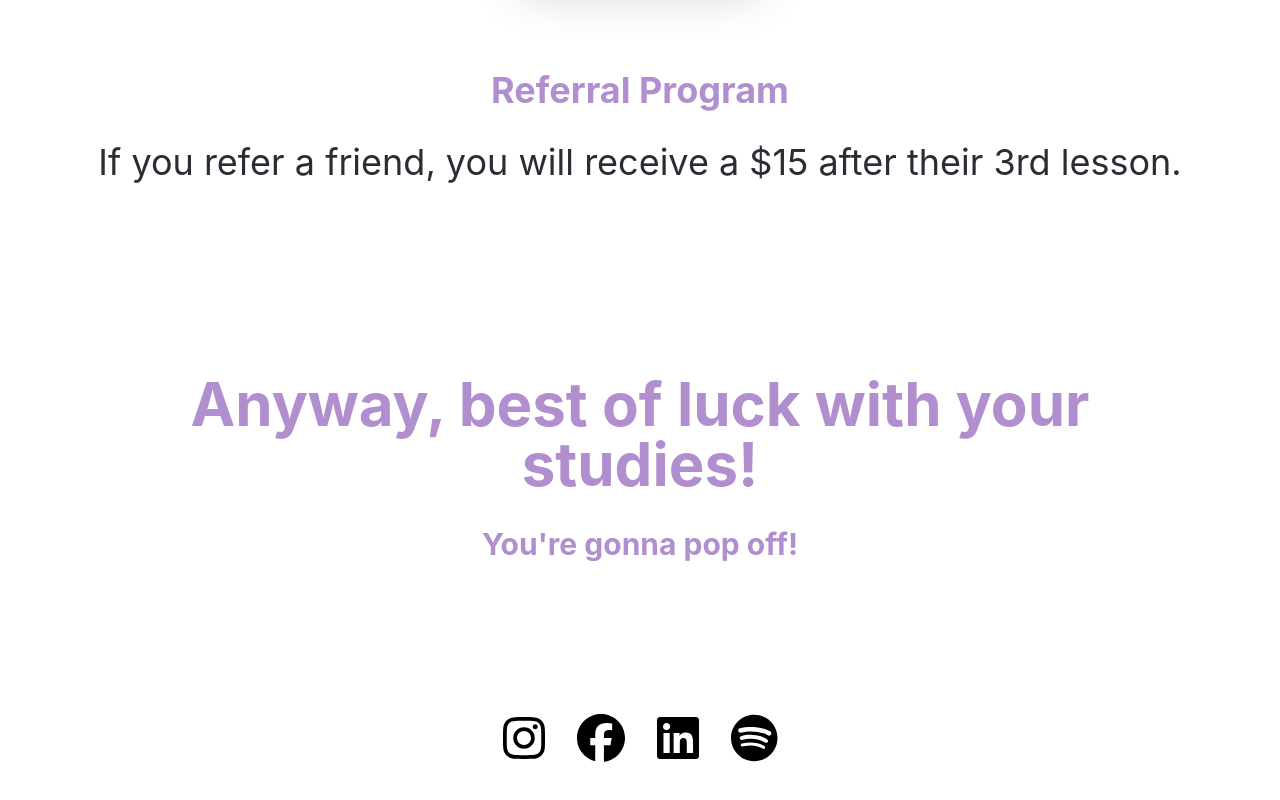
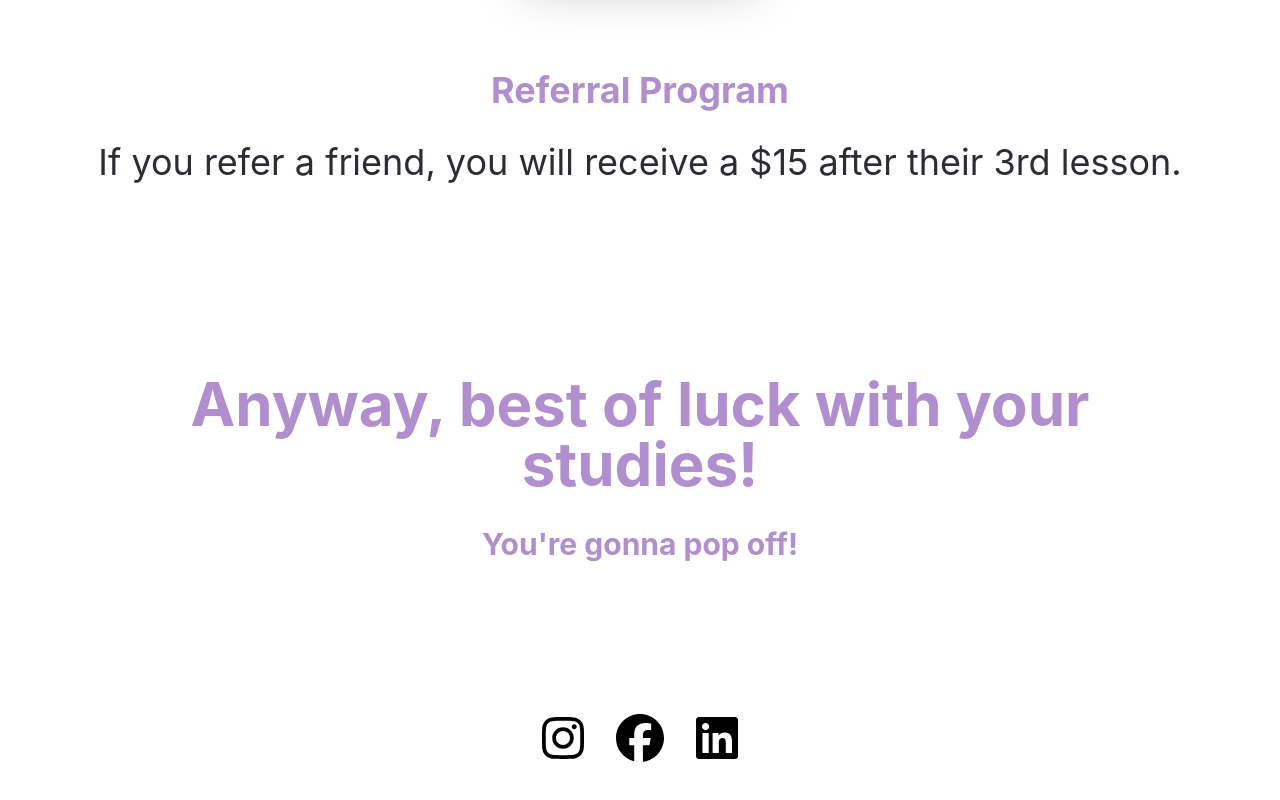
Before and after one commit to matthew-lim-matthew-lim/tutoring, a React (Create React App) app: page / in a window 1280 px wide. Shown: the part 4074-4874 px from the top of the page. Built offline with nearby package versions, Linux system fonts and the light colour scheme.

Commit message:
removed uncessarcary clutter

```diff
--- a/src/App.js
+++ b/src/App.js
@@ -262,14 +262,6 @@ function App() {
           >
             <FontAwesomeIcon icon={faLinkedin} size="3x" />
           </a>
-          <a
-            href="https://open.spotify.com/user/mattlsixhundred?si=b497dd67836148fe"
-            target="_blank"
-            rel="noopener noreferrer"
-            className="m-2 p-2"
-          >
-            <FontAwesomeIcon icon={faSpotify} size="3x" />
-          </a>
         </div>
       </div>
     </div>
```
